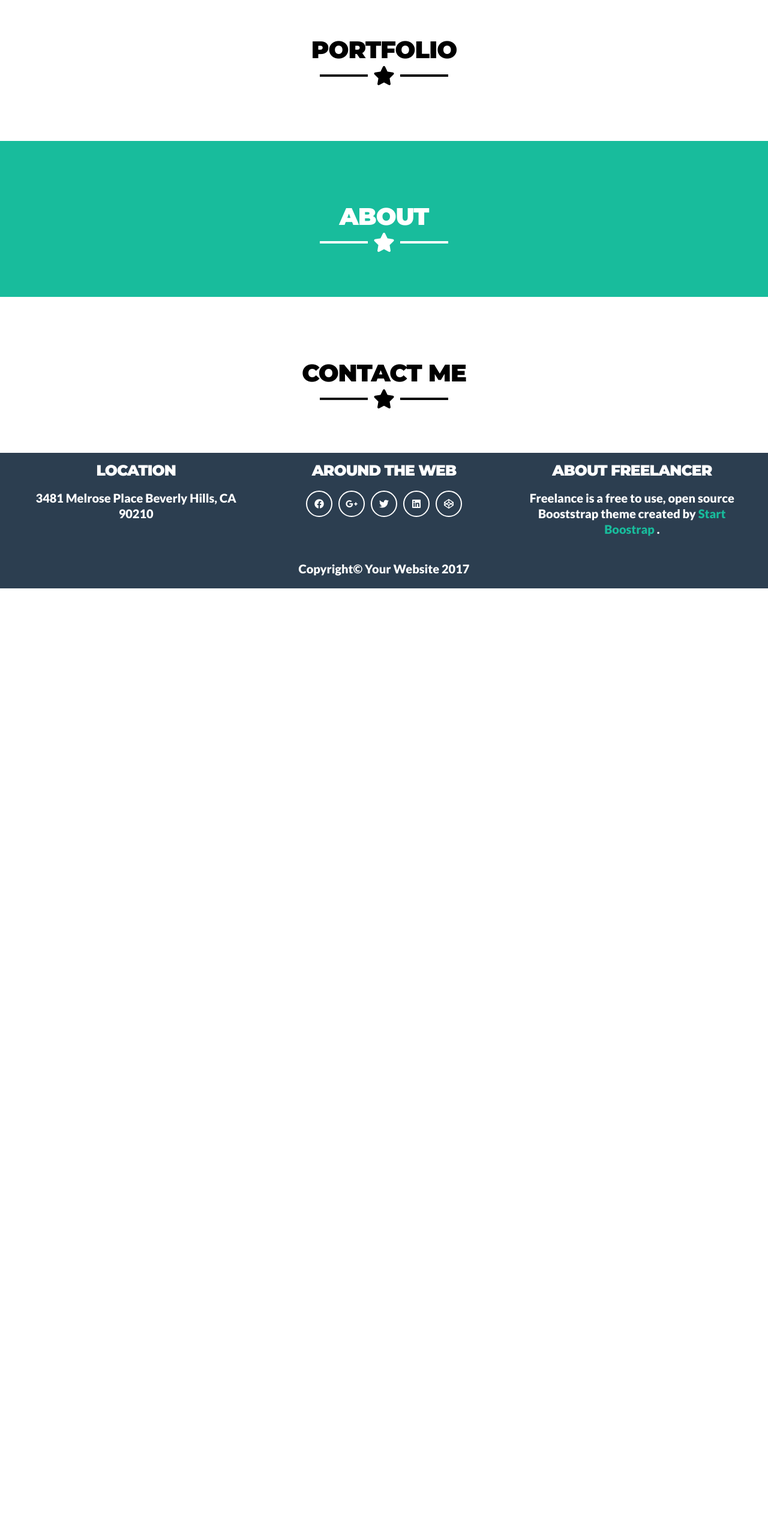
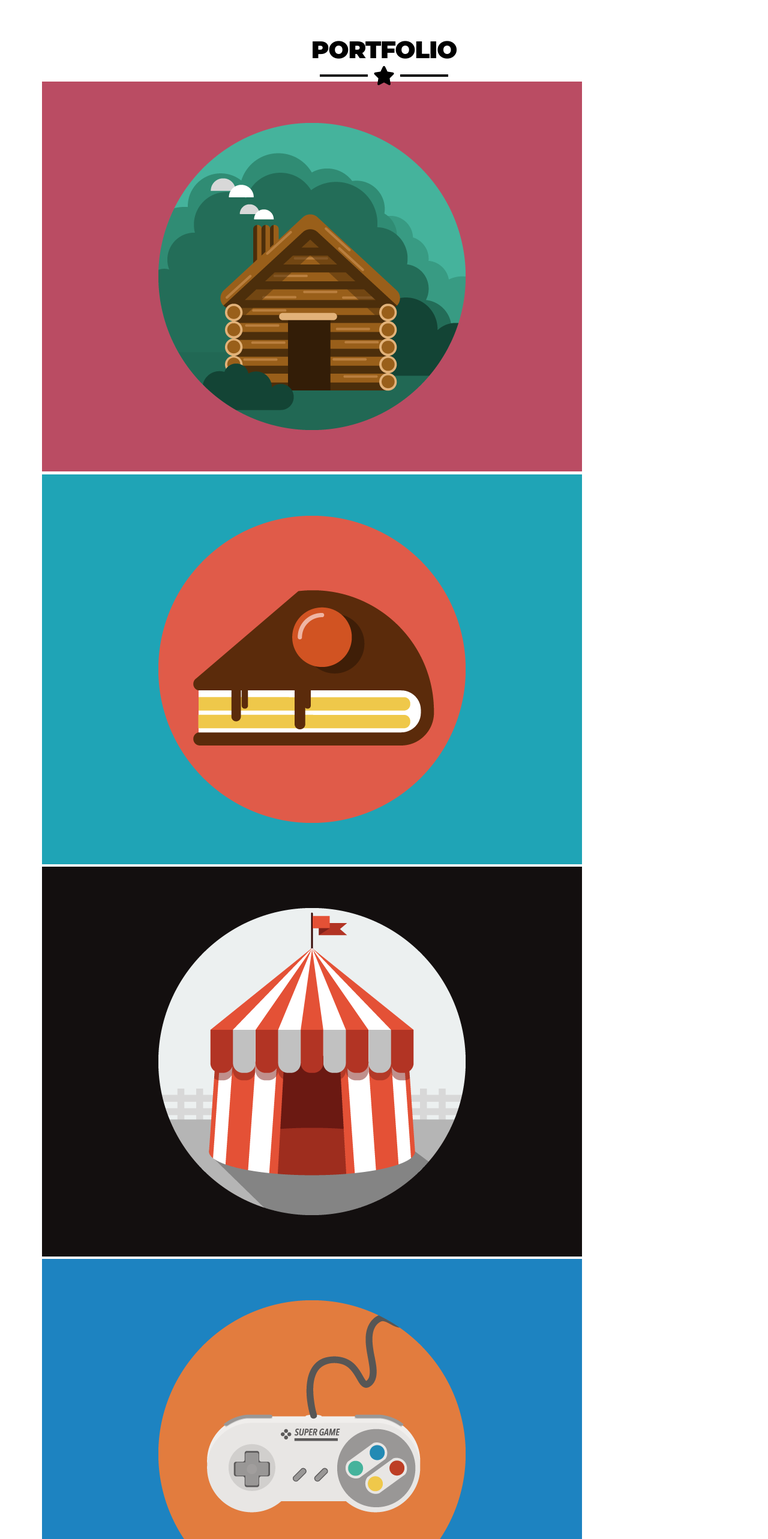
Before and after one commit to nelsonronaldobr/start-boostrap-react, a React (Vite) app: page / in a window 1280 px wide. Shown: the part 940-3506 px from the top of the page at 60% size. Before the commit the page ends 1921 px from the top, so only its background shows below. Built offline with nearby package versions, Linux system fonts and the light colour scheme.

Commit message:
add images

```diff
--- a/src/components/sections/SectionPortfolio.jsx
+++ b/src/components/sections/SectionPortfolio.jsx
@@ -1,7 +1,15 @@
 import { Title } from '../Title';
 import { Container } from '../Container';
 import { IconStart } from '../IconStarts';
+
+import cabin from '../../assets/images/cabin.png';
+import cake from '../../assets/images/cake.png';
+import circus from '../../assets/images/circus.png';
+import game from '../../assets/images/game.png';
+import safe from '../../assets/images/safe.png';
+import submarine from '../../assets/images/submarine.png';
 import style from '../../css-modules/SectionPortfolio.module.css';
+
 export const SectionPortfolio = ({ id }) => {
     return (
         <div id={id} className={style['section-portfolio__background']}>
@@ -10,12 +18,12 @@ export const SectionPortfolio = ({ id }) => {
                     <Title className={style['section-contact__title']} >PORTFOLIO</Title>
                     <IconStart color={'black'} className={'start-icon__black'}/>
                     <div>
-                    <img/>
-                    <img/>
-                    <img/>
-                    <img/>
-                    <img/>
-                    <img/>
+                    <img src={cabin}/>
+                    <img src={cake}/>
+                    <img src={circus}/>
+                    <img src={game}/>
+                    <img src={safe}/>
+                    <img src={submarine}/>
                     </div>
                 </section>
             </Container>
```
